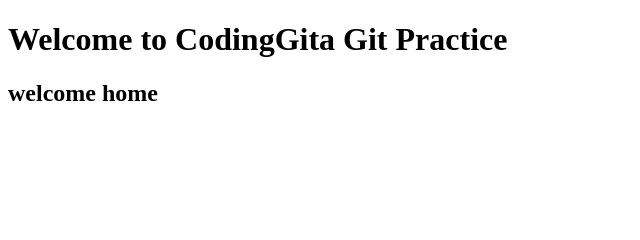
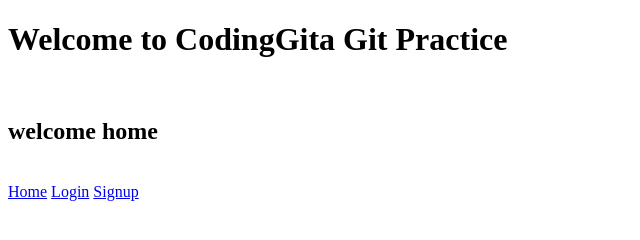
Before and after one commit to jainamjainCG/Codinggita-git, a plain HTML site: page index.html in a window 1280 px wide. Shown: the whole page, without its empty margins (0-640 px from the left). Drawn offline with Linux system fonts and the light colour scheme.

Commit message:
finaal change

```diff
--- a/index.html
+++ b/index.html
@@ -6,7 +6,12 @@
     <title>jainam</title>
 </head>
 <body>
-    <h1>Welcome to CodingGita Git Practice</h1>
-    <h2>welcome home</h2>
+    <h1>Welcome to CodingGita Git Practice</h1><br>
+    <h2>welcome home</h2><br>
+    <nav>
+    <a href="index.html">Home</a>
+    <a href="login.html">Login</a>
+    <a href="signup.html">Signup</a>
+</nav>
 </body>
 </html>
```
